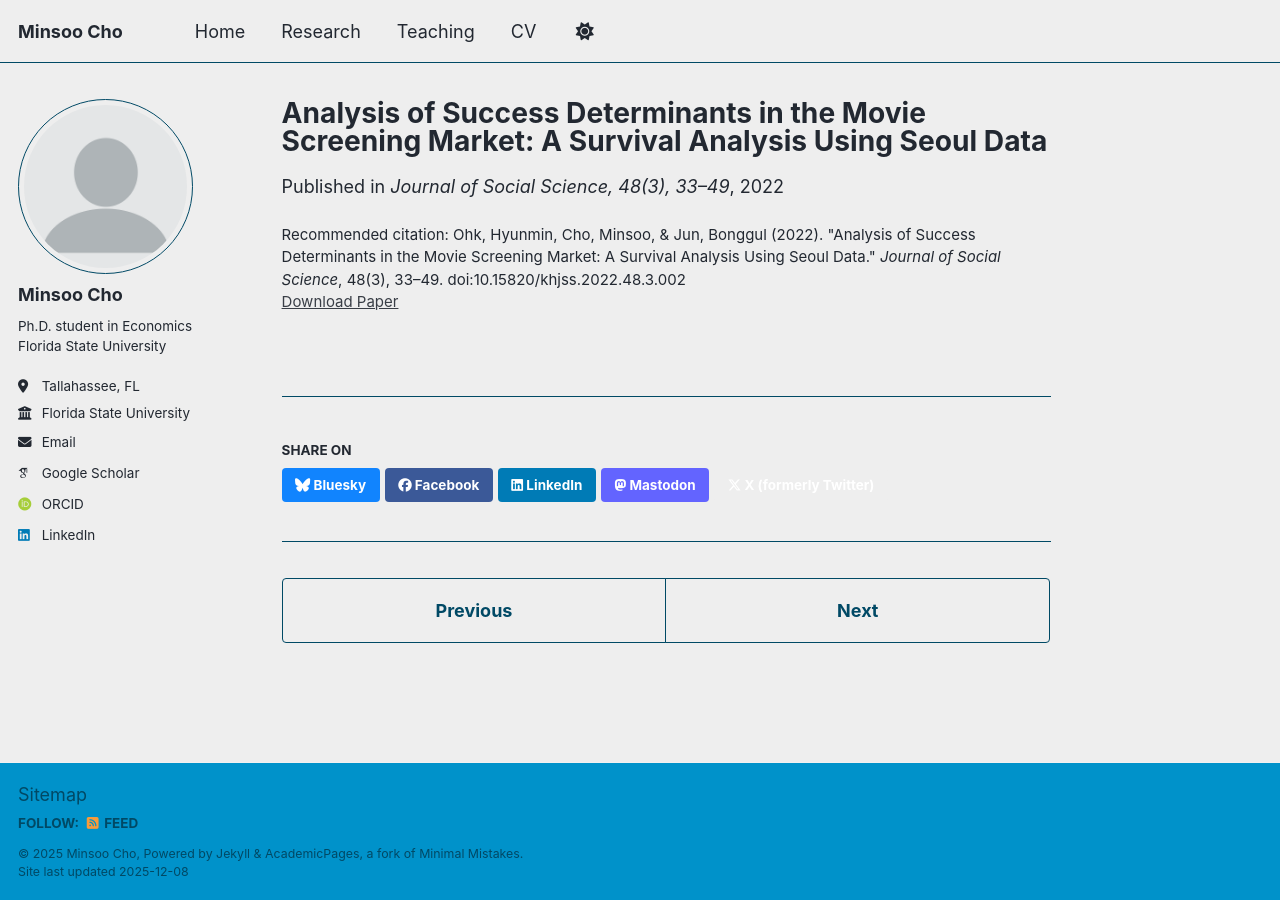
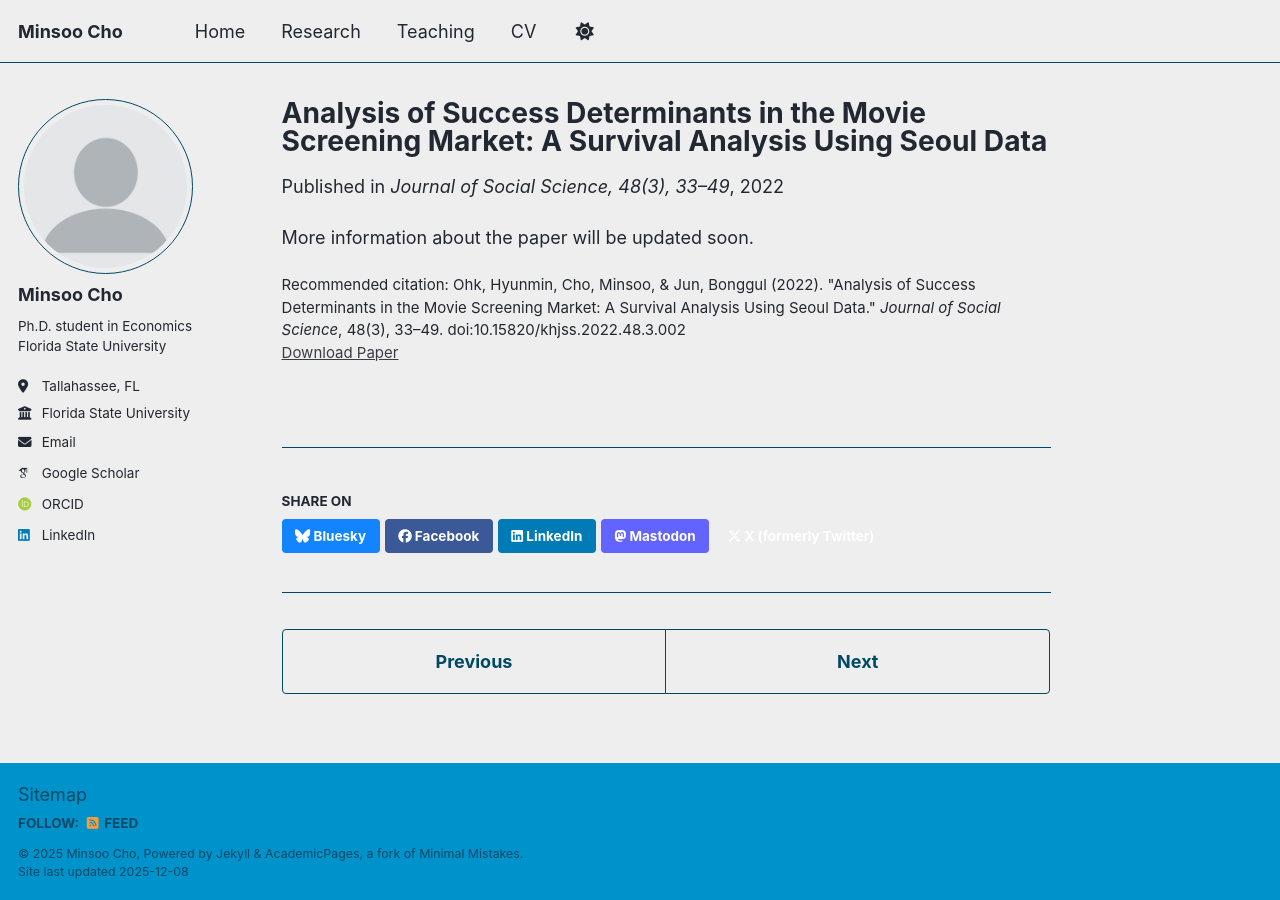
Before and after one commit to minsoo-cho/minsoo-cho.github.io, a Jekyll site: the page built from _publications/2009-10-01-paper-title-number-1.md, in a window 1280 px wide. Built offline with Jekyll 4.4.1, drawn with Linux system fonts in a browser that asks for light colours; some web fonts are replaced; a script bundle is joined from its source files by our own code; library files that are not in the unit come from our copies.

Commit message:
Add note for upcoming paper information update
Added a note indicating that more information about the paper will be updated soon.

```diff
--- a/_publications/2009-10-01-paper-title-number-1.md
+++ b/_publications/2009-10-01-paper-title-number-1.md
@@ -10,3 +10,4 @@ paperurl: "https://www.kci.go.kr/kciportal/ci/sereArticleSearch/ciSereArtiView.k
 doi: "10.15820/khjss.2022.48.3.002"
 citation: "Ohk, Hyunmin, Cho, Minsoo, & Jun, Bonggul (2022). &quot;Analysis of Success Determinants in the Movie Screening Market: A Survival Analysis Using Seoul Data.&quot; <i>Journal of Social Science</i>, 48(3), 33–49. doi:10.15820/khjss.2022.48.3.002"
 ---
+More information about the paper will be updated soon.
```
